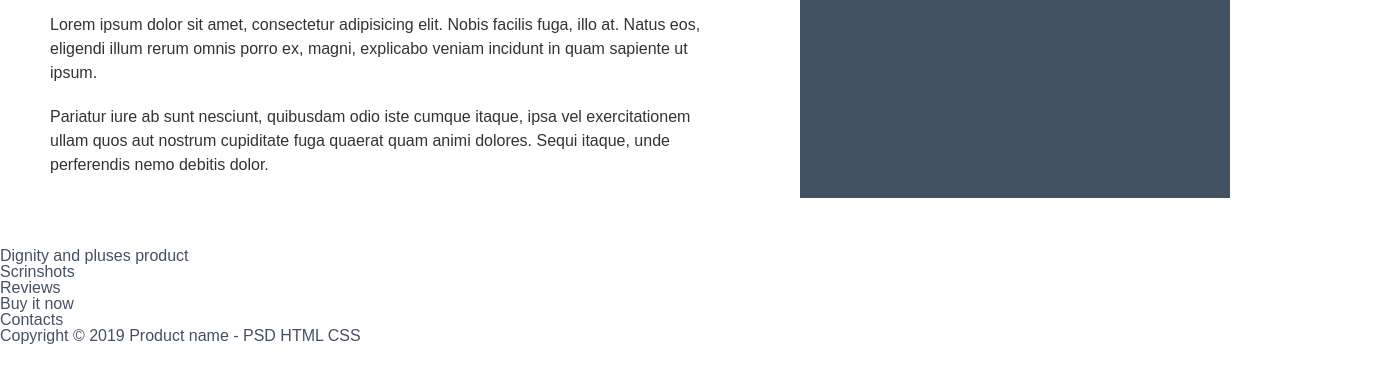
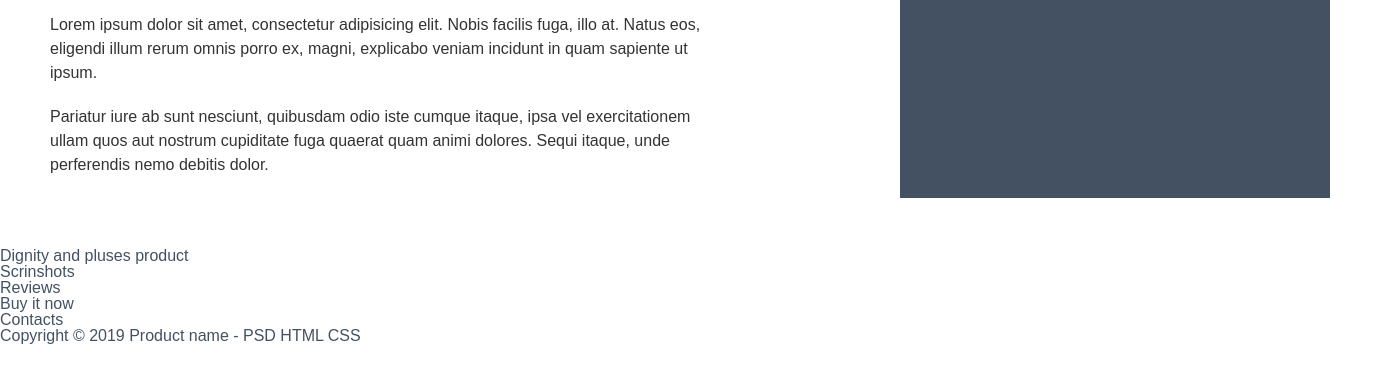
Before and after one commit to Matrix-Wizard/Course_html5, a plain HTML site: page index.html in a window 1280 px wide. Shown: the part 432-800 px from the top of the page, 1380 px wide, since content can reach past the window. Drawn offline with Linux system fonts and the light colour scheme.

Commit message:
second commit

```diff
--- a/css/style.sass
+++ b/css/style.sass
@@ -5,7 +5,8 @@ body
   box-sizing: border-box
   color: $bg-color
 .container
-  width: 1180px
+  width: 1280px
+  padding: 0 50px
   margin: 0 auto
 
 header
```
Also changed, not shown: css/style.css, 1 other file.
